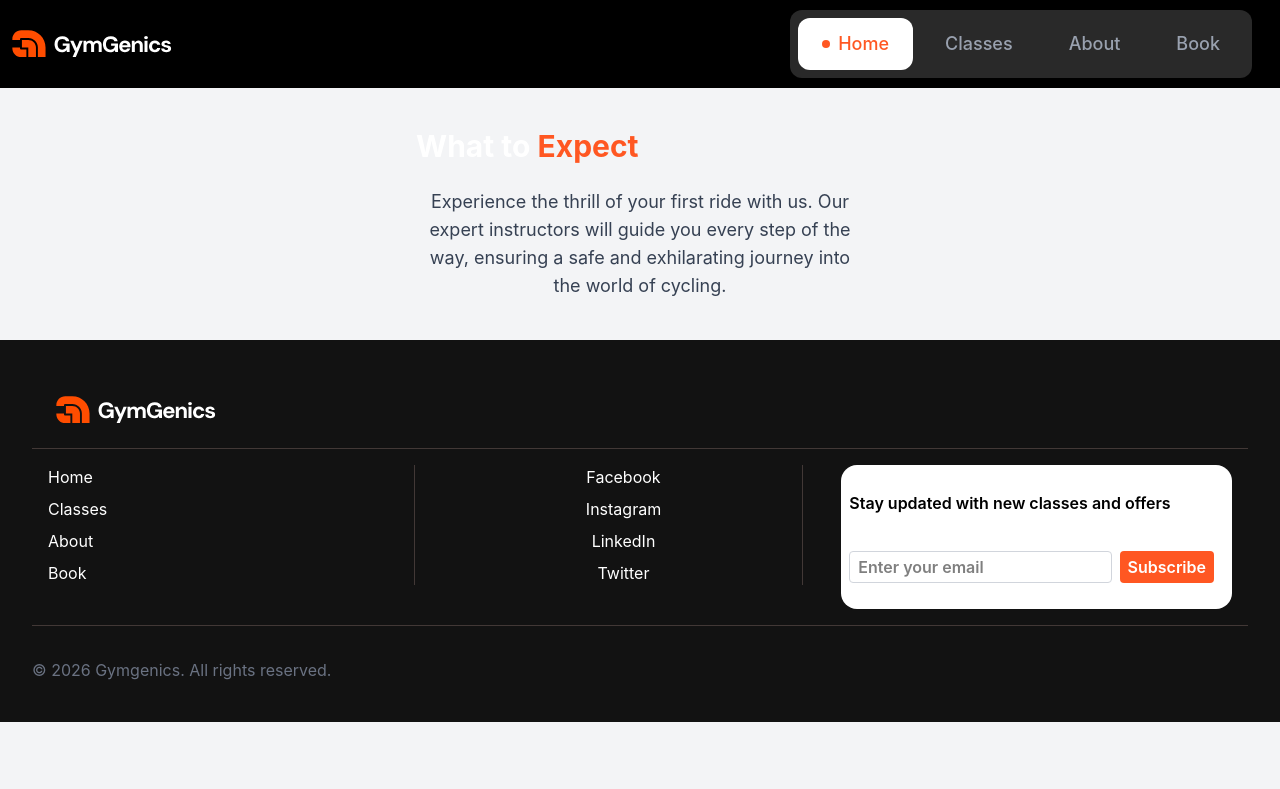
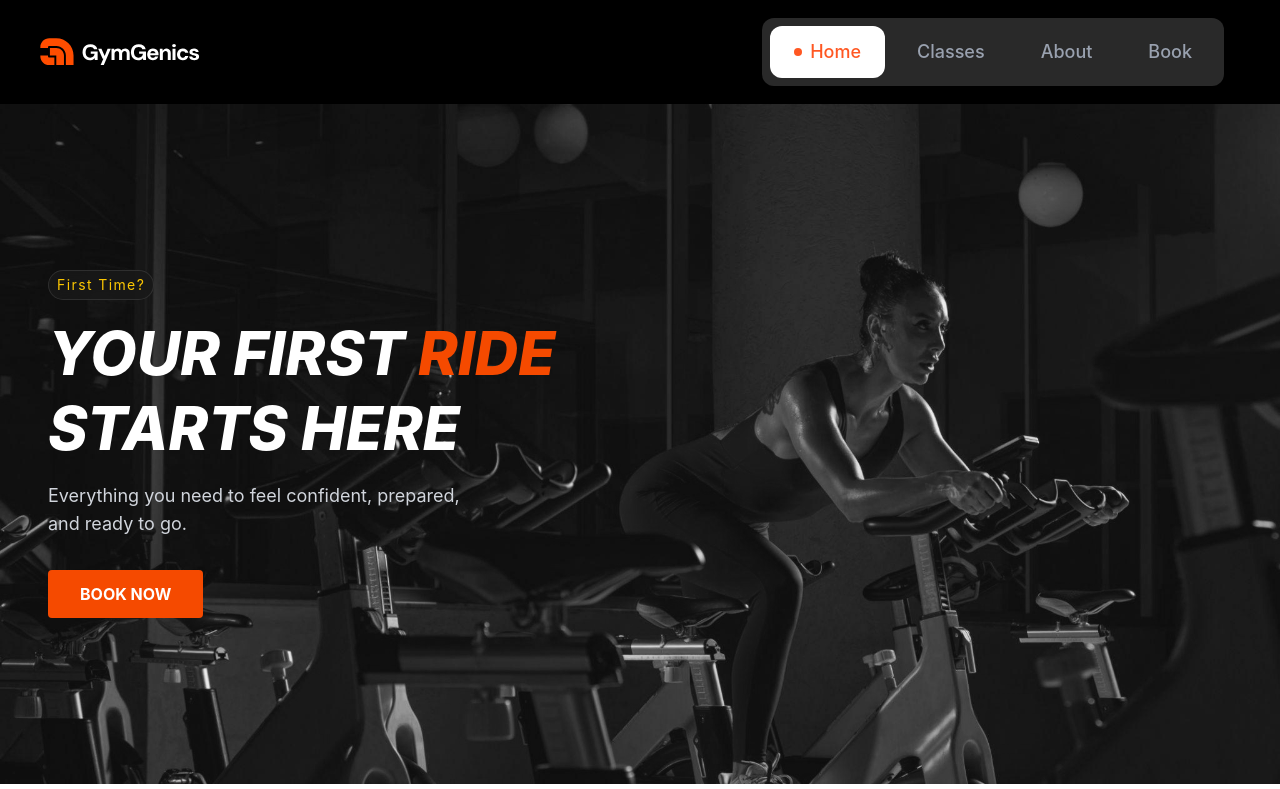
Before and after one commit to Usman-Nasir94/GymGenics-React, a React (Vite) app: page / in a window 1280 px wide. Shown: the top 789 px of the page. Built offline with nearby package versions, Linux system fonts and the light colour scheme.

Commit message:
Created HeroSection and fixed navbar menu drawer issues

```diff
--- a/src/App.jsx
+++ b/src/App.jsx
@@ -6,11 +6,11 @@ const App = () => {
 
   return (
 
-    <div className='flex flex-col items-center w-full h-screen gap-10 bg-gray-100'>
+    <>
       <Navbar />
       <FirstRide />
       <Footer />
-    </div>
+    </>
   )
 }
 
--- a/src/components/navbar.jsx
+++ b/src/components/navbar.jsx
@@ -3,11 +3,11 @@ import logo from '../assets/logo.svg'
 import { Menu } from 'lucide-react';
 
 const Navbar = () => {
-    const [isMenuOpen, setIsMenuOpen] = useState(true);
+    const [isMenuOpen, setIsMenuOpen] = useState(false);
 
 
     return (
-        <nav className='w-full bg-black h-22 p-3 text-white flex items-center justify-between md:px-10h-28'>
+        <nav className='w-full bg-black h-20 p-3 text-white flex items-center justify-between md:px-10 md:h-26'>
             <div >
                 {logo && <img src={logo} alt="logo" className='w-30 md:w-36 lg:w-40' />}
             </div>
@@ -33,14 +33,13 @@ const Navbar = () => {
                 </ul>
             </div>
 
-            <div className='md:hidden'>
+            <div onClick={() => setIsMenuOpen(true)} className='md:hidden'>
                 <Menu />
             </div>
 
-            {/* Mobile Drawer */}
-            <div className={`fixed top-0 right-0 h-screen w-1/2 bg-[#121212] z-50 transform transition-transform duration-300 ease-in-out ${isMenuOpen ? 'translate-x-0' : 'translate-x-full'} md:hidden`}>
+            {/* Menu Drawer */}
+            <div className={`fixed top-0 right-0 h-screen w-2/3 bg-[#121212] z-50 transform transition-transform duration-300 ease-in-out ${isMenuOpen ? 'translate-x-0' : 'translate-x-full'} md:hidden`}>
 
-                {/* Close Button Header */}
                 <div className="flex justify-end p-6">
                     <button className="cursor-pointer" size={32} onClick={() => setIsMenuOpen(false)} > X </button>
                 </div>
--- a/src/pages/firstRide.jsx
+++ b/src/pages/firstRide.jsx
@@ -1,10 +1,13 @@
+import HeroSection from '../sections/heroSection'
 import WhatToExpect from '../sections/whatToExpect'
+
 
 const firstRide = () => {
   return (
-    <div>
+    <>
+      <HeroSection />
       <WhatToExpect />
-    </div>
+    </>
   )
 }
 
--- /dev/null
+++ b/src/sections/heroSection.jsx
@@ -0,0 +1,34 @@
+
+const HeroSection = () => {
+    return (
+        <section className="relative w-full h-[60vh] md:h-[75vh] lg:h-[85vh] overflow-hidden m-0 p-0">
+            {/* Background Image */}
+            <div
+                className="absolute inset-0 bg-[url('/images/HeroSection-BG.jpg')]
+                           bg-cover bg-center md:bg-position-[center_top] bg-no-repeat
+                           grayscale contrast-90"
+            />
+
+
+
+            {/* Content Layer */}
+            <div className="relative h-full max-w-7xl mx-auto px-6 md:px-12 flex flex-col justify-center items-start">
+                <span className="text-yellow-400 px-2 py-1 tracking-widest text-sm mb-4 bg-[#1a1a1a]/80 backdrop-blur-sm border border-white/10 rounded-full">
+                    First Time?
+                </span>
+                <h1 className="text-white text-3xl md:text-5xl lg:text-6xl font-extrabold leading-tight uppercase italic">
+                    Your First <span className="text-orange-600">Ride</span> <br />
+                    Starts Here
+                </h1>
+                <p className="text-gray-300 mt-4 max-w-md text-lg">
+                    Everything you need to feel confident, prepared, and ready to go.
+                </p>
+                <button className="mt-8 bg-orange-600 hover:bg-orange-700 text-white font-bold py-3 px-8 rounded-sm uppercase transition-all">
+                    Book Now
+                </button>
+            </div>
+        </section>
+    )
+}
+
+export default HeroSection
```
Also changed, not shown: public/images/HeroSection-BG.jpg (added).
